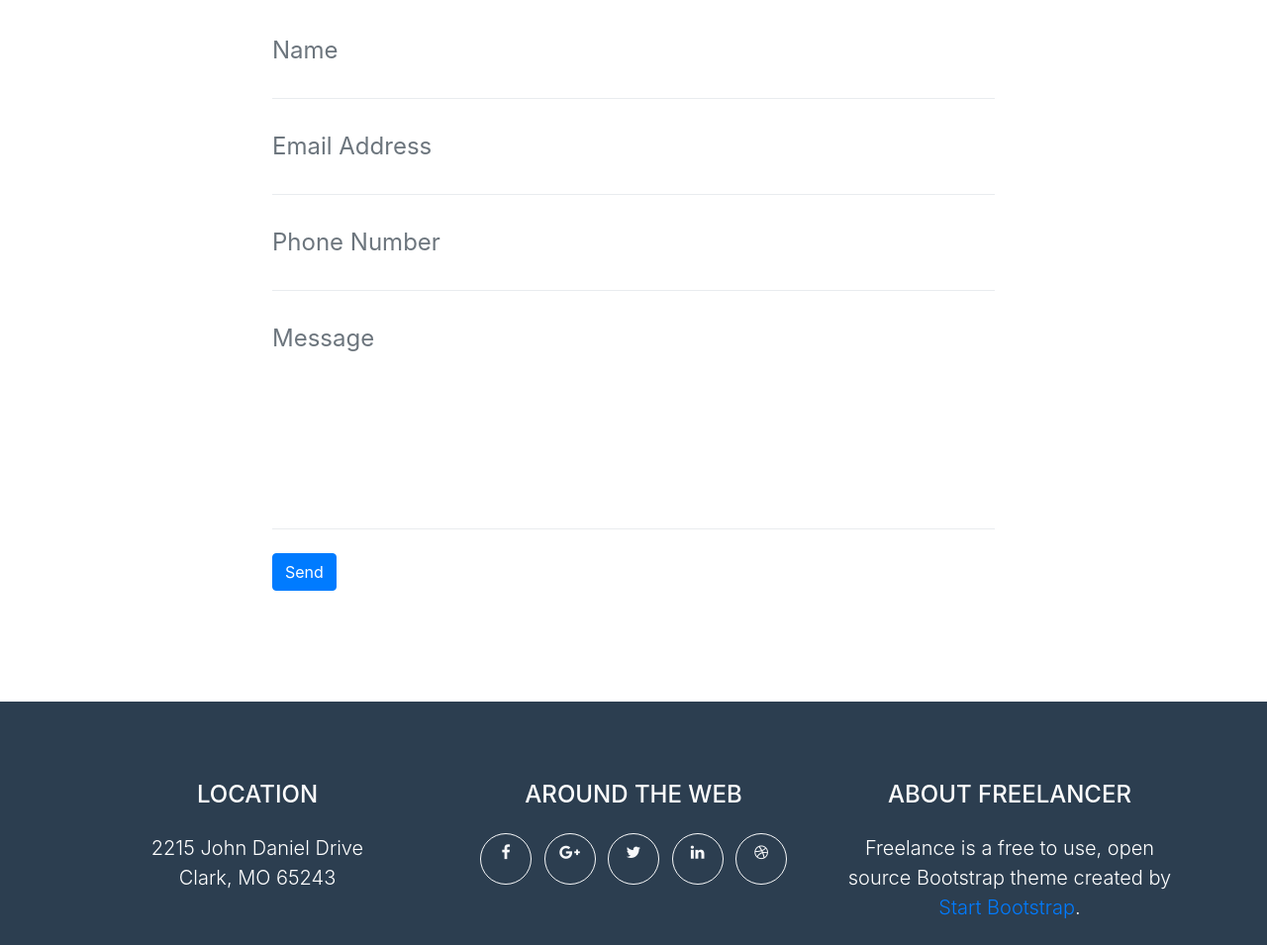
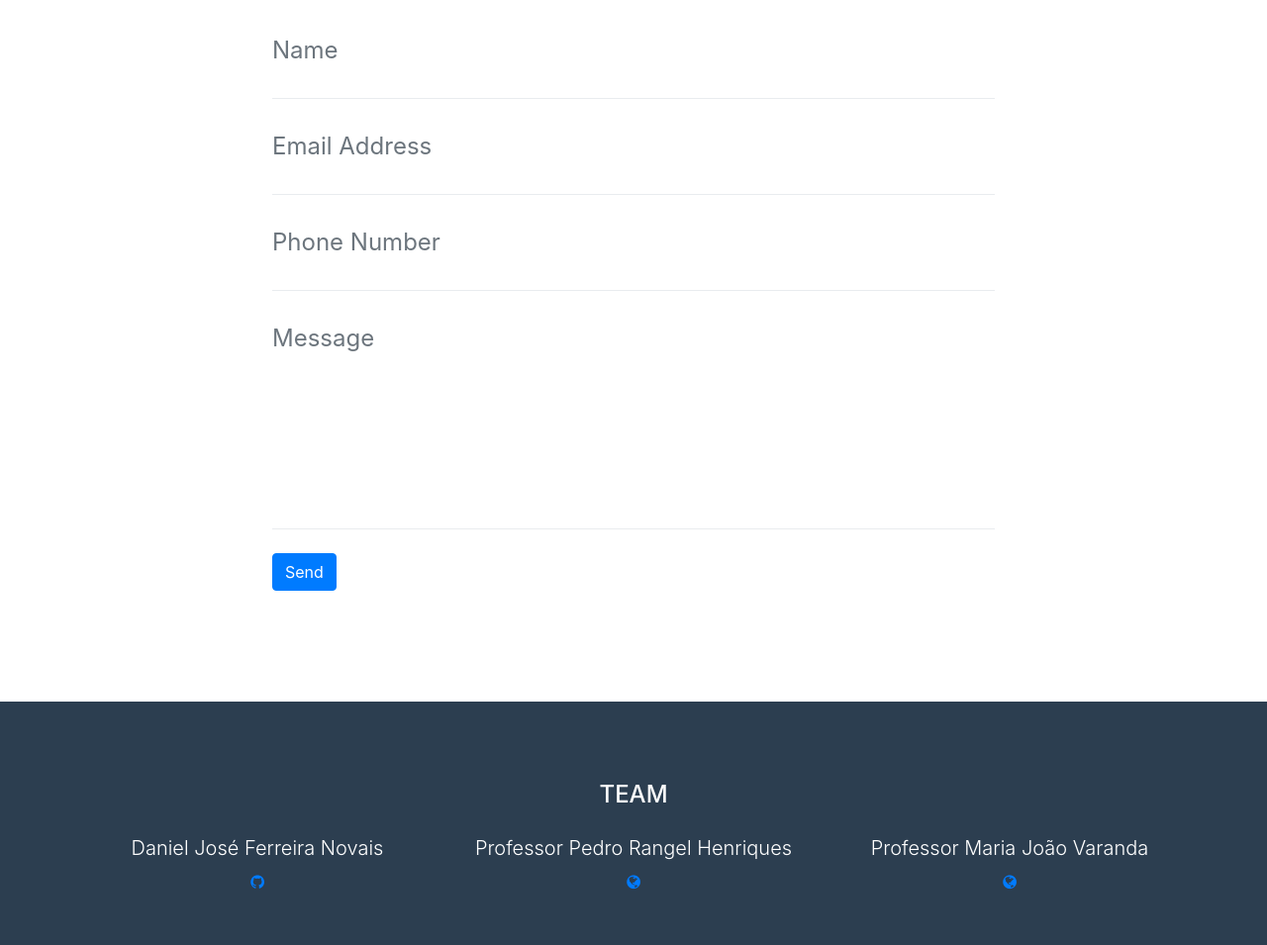
Before and after one commit to martinhoaragao/pptool-website, a website with bundled scripts: page index.html in a window 1280 px wide. Shown: the part 1845-2800 px from the top of the page at 99% size. Built offline with nearby package versions, Linux system fonts and the light colour scheme; files whose address does not match are found by name.

Commit message:
Add team

```diff
--- a/index.html
+++ b/index.html
@@ -41,10 +41,10 @@
               <a class="nav-link py-3 px-0 px-lg-3 rounded js-scroll-trigger" href="#portfolio">Portfolio</a>
             </li>
             <li class="nav-item mx-0 mx-lg-1">
-              <a class="nav-link py-3 px-0 px-lg-3 rounded js-scroll-trigger" href="#about">About</a>
+              <a class="nav-link py-3 px-0 px-lg-3 rounded js-scroll-trigger" href="#articles">Articles</a>
             </li>
             <li class="nav-item mx-0 mx-lg-1">
-              <a class="nav-link py-3 px-0 px-lg-3 rounded js-scroll-trigger" href="#contact">Contact</a>
+              <a class="nav-link py-3 px-0 px-lg-3 rounded js-scroll-trigger" href="#team">Team</a>
             </li>
           </ul>
         </div>
@@ -164,59 +164,50 @@
       </div>
     </section>
 
-    <!-- Footer -->
-    <footer class="footer text-center">
+    <!-- Team -->
+    <section id="team" class="footer text-center">
       <div class="container">
+        <h4 class="text-uppercase mb-4">Team</h4>
         <div class="row">
-          <div class="col-md-4 mb-5 mb-lg-0">
-            <h4 class="text-uppercase mb-4">Location</h4>
-            <p class="lead mb-0">2215 John Daniel Drive
-              <br>Clark, MO 65243</p>
-          </div>
-          <div class="col-md-4 mb-5 mb-lg-0">
-            <h4 class="text-uppercase mb-4">Around the Web</h4>
+          <div class="col-md-4">
+            <p class="lead mb-0">Daniel José Ferreira Novais</p>
+
             <ul class="list-inline mb-0">
               <li class="list-inline-item">
-                <a class="btn btn-outline-light btn-social text-center rounded-circle" href="#">
-                  <i class="fa fa-fw fa-facebook"></i>
-                </a>
-              </li>
-              <li class="list-inline-item">
-                <a class="btn btn-outline-light btn-social text-center rounded-circle" href="#">
-                  <i class="fa fa-fw fa-google-plus"></i>
-                </a>
-              </li>
-              <li class="list-inline-item">
-                <a class="btn btn-outline-light btn-social text-center rounded-circle" href="#">
-                  <i class="fa fa-fw fa-twitter"></i>
-                </a>
-              </li>
-              <li class="list-inline-item">
-                <a class="btn btn-outline-light btn-social text-center rounded-circle" href="#">
-                  <i class="fa fa-fw fa-linkedin"></i>
-                </a>
-              </li>
-              <li class="list-inline-item">
-                <a class="btn btn-outline-light btn-social text-center rounded-circle" href="#">
-                  <i class="fa fa-fw fa-dribbble"></i>
+                <a class="btn btn-social text-center" target="_blank" href="https://github.com/danielnovais92">
+                  <i class="fa fa-fw fa-github"></i>
                 </a>
               </li>
             </ul>
           </div>
+
           <div class="col-md-4">
-            <h4 class="text-uppercase mb-4">About Freelancer</h4>
-            <p class="lead mb-0">Freelance is a free to use, open source Bootstrap theme created by
-              <a href="http://startbootstrap.com">Start Bootstrap</a>.</p>
+            <p class="lead mb-0">Professor Pedro Rangel Henriques</p>
+
+            <ul class="list-inline mb-0">
+              <li class="list-inline-item">
+                <a class="btn btn-social text-center" target="_blank" href="http://www4.di.uminho.pt/~prh/">
+                  <i class="fa fa-fw fa-globe"></i>
+                </a>
+              </li>
+            </ul>
           </div>
+
+          <div class="col-md-4">
+            <p class="lead mb-0">Professor Maria João Varanda</p>
+
+            <ul class="list-inline mb-0">
+              <li class="list-inline-item">
+                <a class="btn btn-social text-center" target="_blank" href="http://www.ipb.pt/~mjoao/">
+                  <i class="fa fa-fw fa-globe"></i>
+                </a>
+              </li>
+            </ul>
+          </div>
+
         </div>
       </div>
-    </footer>
-
-    <div class="copyright py-4 text-center text-white">
-      <div class="container">
-        <small>Copyright &copy; Your Website 2018</small>
-      </div>
-    </div>
+    </section>
 
     <!-- Scroll to Top Button (Only visible on small and extra-small screen sizes) -->
     <div class="scroll-to-top d-lg-none position-fixed ">
```
